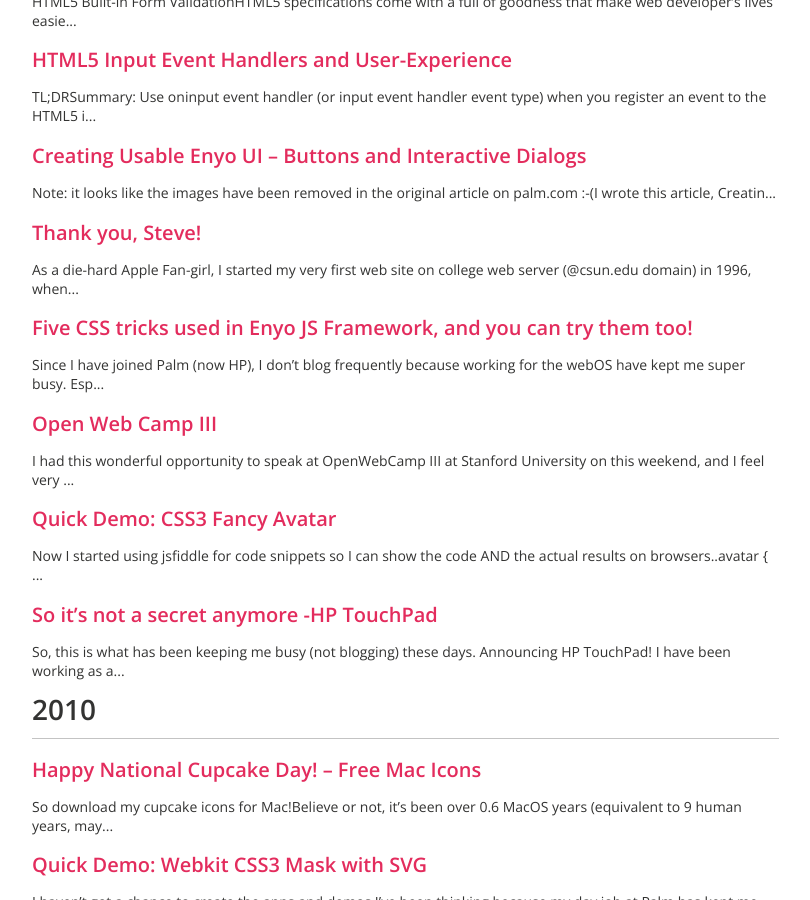
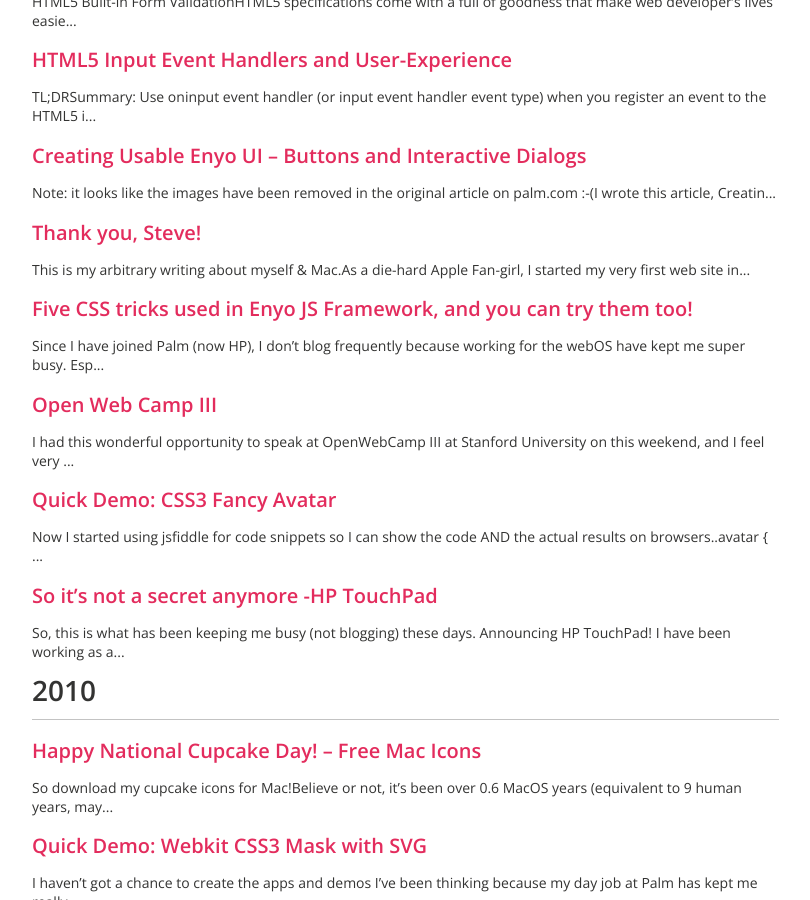
Before and after one commit to girliemac/girliemac.github.io, a Jekyll site: the page built from articles.md, in a window 1280 px wide and 900 px high, scrolled down 4385 px. Shown: the whole window, without its empty margins (288-1098 px from the left). Built offline with Jekyll 4.4.1, drawn with Linux system fonts in a browser that asks for light colours.

Commit message:
Update 2011-10-06-thank-you-steve.md

```diff
--- a/_posts/2011-10-06-thank-you-steve.md
+++ b/_posts/2011-10-06-thank-you-steve.md
@@ -11,20 +11,22 @@
 ---
 <img src="/assets/images/wp-content/uploads/2011/07/steve-jobs-think-different.jpg" alt="Think Different" title="steve-jobs-think-different" width="520" height="389" />
 
-As a die-hard Apple Fan-girl, I started my very first web site on college web server (@csun.edu domain) in 1996, when people were speculating Apple was going out of business.
+This is my arbitrary writing about myself & Mac.
 
-At that time, the Mac community was small but very supportive and exciting &#8211; I was particularly involved in the Mac desktop customization email lists, including Japanese ones where I help people with translation.
+As a die-hard Apple Fan-girl, I started my very first web site in 1996, when people were speculating Apple was going out of business.
+
+At that time, the Mac community was small but very supportive and exciting &#8211; I was particularly involved in the Mac desktop customization email lists, including Japanese ones where I helped fellow designers and developers with translation.
 The Mac-user group in Northridge (maybe it was in Reseda) had a wonderful crowd, and I remember that everybody tried to help me out when my Performa died after installing OS 8.
 
 When Steve Jobs came back to Apple, we, the community was truly delighted. We all believed that Apple would revive and become bigger than ever.
 
-In 1998, the Bondi-blue iMac debuted with the catch-phrase &#8220;Say Hello to iMac&#8221;. Our mind was truly blown away. Steve totally did think differently!
+In 1998, the Bondi-blue iMac debuted with the catch-phrase &#8220;Say Hello to iMac&#8221;. Our minds were blown away. Steve totally did think differently!
 
-After I graduated from college in the year, I moved to Boston and became a environmental microbiology researcher. Around the time, Mac OS X came out and I decided to do more &#8220;pro things&#8221; (LOL) on my Mac &#8211; I started studying computer science.
+Around the time, Mac OS X came out and I decided to do more &#8220;pro things&#8221; (LOL) on my Mac &#8211; I started studying computer science.
 
-The funny thing was that a professor at my first comp sci class was also a die-hard Mac fan so I learned I could program in Java on Mac! I still remember his joke about our computer lab, which was entirely donated by Bill Gates, who used to study at the school.
+The funny thing was that a professor at my first comp sci class was also a die-hard Mac fan so I learned I could program in Java on Mac, although if I remember correctly, CodeWarrior for Mac wasn't so up-to-date. I still remember his joke about our computer lab, which was entirely donated by Bill Gates, who used to study at the school.
 
-Years past, my web site has been transformed from Mac-fan site to a web tech blog, I decided to keep the name GirlieMac! to show my origin, because without Macs, I would never decided to become a web developer.
+Years past, my web site has been transformed from Mac-fan site into a web & tech blog, I decided to keep the name GirlieMac! to carry my own legacy, because without Macs, I would never decided to become a web developer.
 
 &nbsp;
 
```
